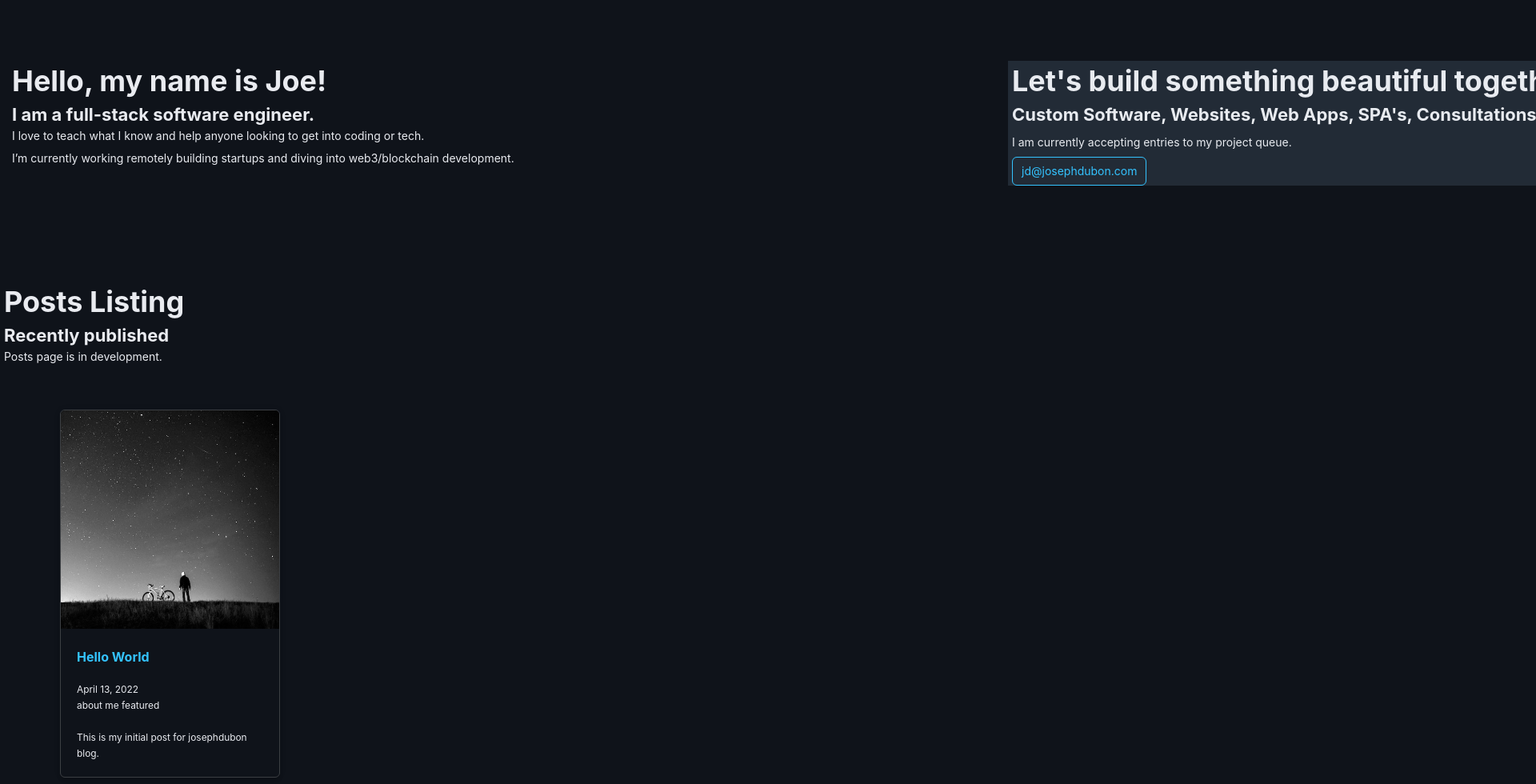
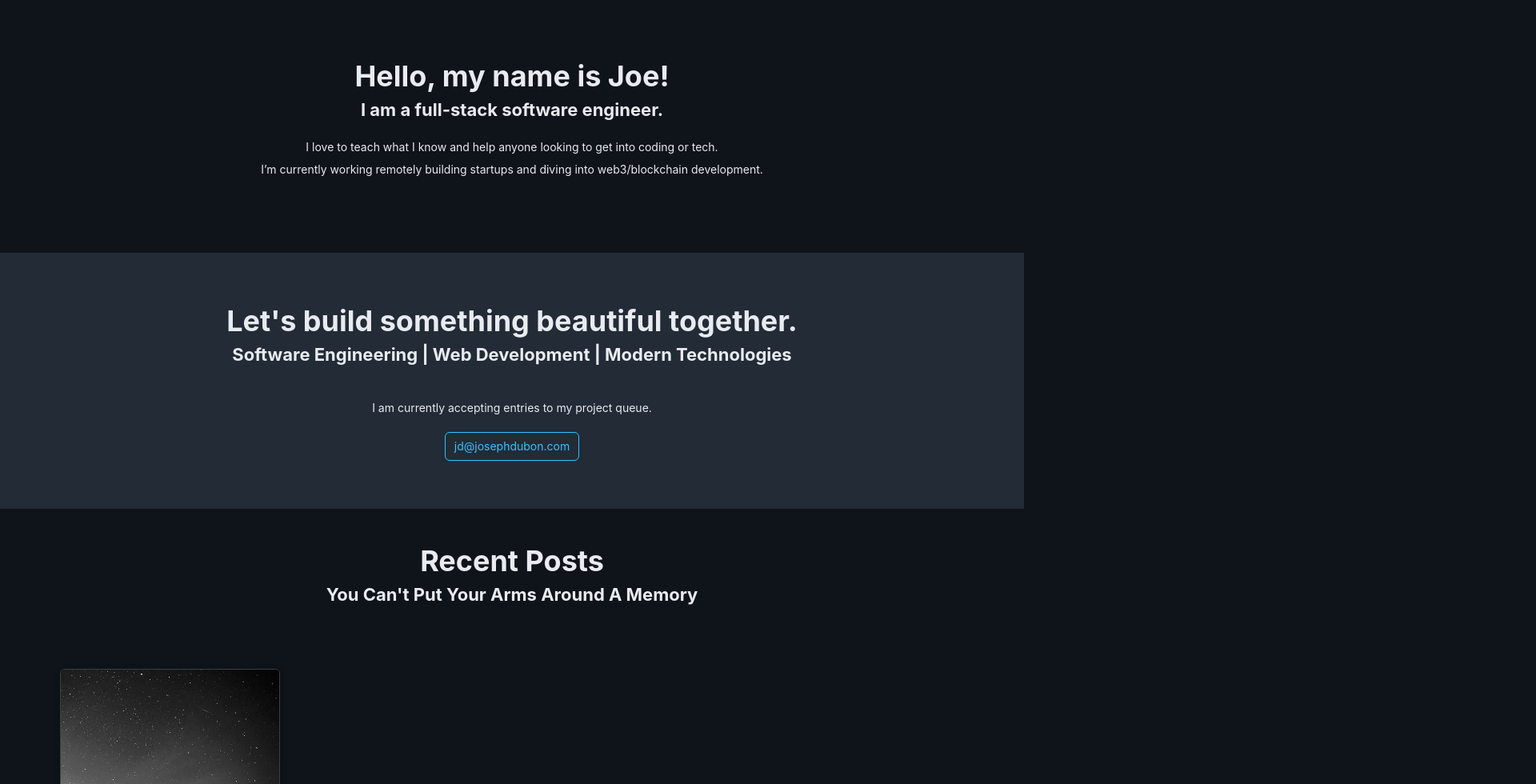
Before and after one commit to josephdubon/josephdubon-blog, a Next.js app: page / in a window 1280 px wide. Shown: the part 60-1040 px from the top of the page at 80% size, 1920 px wide, since content can reach past the window. Built offline with nearby package versions, Linux system fonts and the light colour scheme.

Commit message:
updated styles and structure, removed tags, updated sub title

```diff
--- a/pages/index.js
+++ b/pages/index.js
@@ -8,9 +8,11 @@ import matter from 'gray-matter'
 import Link from 'next/link'
 import Image from 'next/image'
 
-export default function Home({posts}) {
-    // filter last ten posts
-    posts = posts.slice(-8)
+export default function IndexHome({posts}) {
+    // filter tag
+    const filterTag = 'featured'
+    // filter out posts
+    posts = posts.filter(post => post.data.tags && post.data.tags.includes(filterTag)).slice(-10)
 
     posts = posts.sort(function (a, b) {
         return a - b // returns newest to oldest;change to a + b and returns oldest to newest
@@ -22,42 +24,49 @@ export default function Home({posts}) {
         </Head>
 
         <Grid fluid>
-            <Col className='contentContainerCenter rowTitle' xs={24}>
-                <Col className='contentPanel contentContainerCenter rowTitle' xs={24}>
+            <Row className=' homePanel'>
+                <Col className='rowTitle centerText' xs={24}>
+
                     <h2>Hello, my name is Joe!</h2>
                     <h4>I am a full-stack software engineer.</h4>
+                    <br/>
                     <p>I love to teach what I know and help anyone looking to get into coding or tech.</p>
-                    <p>{' '}</p>
-                    <p>I’m currently working remotely building startups and diving into web3/blockchain development.</p>
+                    <p>I’m currently working remotely building startups and diving into web3/blockchain
+                        development.</p>
+                    <br/>
                 </Col>
-                <Col className='contentPanel contentContainerCenter rowTitle rowAltColor' xs={24}>
+            </Row>
+            <Row className='contentContainer'>
+                <Col className='rowAltColor homePanel'>
+                    <Col className='rowTitle centerText' xs={24}>
                         <h2>Let's build something beautiful together.</h2>
-                    <h4>Custom Software, Websites, Web Apps, SPA's, Consultations</h4>
-                    <p>{' '}</p>
+                        <h4>Software Engineering | Web Development | Modern Technologies</h4>
+                        <br/>
+                        <br/>
                         <p>I am currently accepting entries to my project queue.</p>
-                    <p>{' '}</p>
+                        <br/>
                         <a href='mailto:jd@josephdubon.com'>
                             <Button appearance='ghost'>jd@josephdubon.com</Button>
                         </a>
+                    </Col>
+                </Col>
+            </Row>
+
+            {/* full row */}
+            <Row className='contentContainer'>
+                <Col className='rowTitle centerText' xs={24}>
+                    <h2>Recent Posts</h2>
+                    <h4>You Can't Put Your Arms Around A Memory</h4>
                     <br/>
                 </Col>
-            </Col>
 
-            {/* full row */}
-            <Row>
-                <Col className='contentContainerCenter rowTitle' xs={24}>
-                    <h2>Posts Listing</h2>
-                    <h4>Recently published</h4>
-                    <p>Posts page is in development.</p>
-                </Col>
-                <Row className='contentContainer'>
                 {/* send message if there are no posts */}
                 {posts.length < 1 ? ('There are no posts here yet. Thank you for your patience as I build out my website.') : ('')}
 
                 {/* loop through posts */}
-                    {posts.map((post) => {
-                        return (<>
-                            <Col className='contentContainerCenterRow' xs={24} sm={12} md={8} lg={6}>
+                {posts.map((post, index) => {
+                    return (<span key={index}>
+                        <Col key={index} xs={24} sm={12} md={8} lg={6}>
                             <Panel shaded bordered bodyFill className='postListCard'>
                                 <Image src={post.data.thumbnailUrl} width='500' height='500'/>
                                 <Panel header={<Link
@@ -66,26 +75,19 @@ export default function Home({posts}) {
                                 >
                                     <a>{post.data.title}</a>
                                 </Link>}>
-                                        <p>
-                                            <small>
+
+                                    <p><small>
                                         {post.data.date}
-                                                <br/>
-                                                {post.data.tags.map(tag => tag + ' ')}
-                                                <br/>
                                         <br/>
                                         {post.data.description}
                                     </small></p>
                                 </Panel>
                             </Panel>
-                                <br/>
                         </Col>
-                        </>)
+                    </span>)
                 })}
             </Row>
-            </Row>
         </Grid>
-
-
     </Layout>)
 }
 
```
Lines whose indentation alone changed are shown as unchanged.
